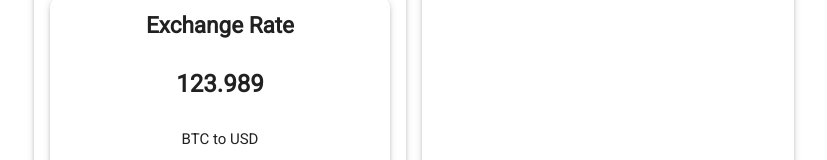
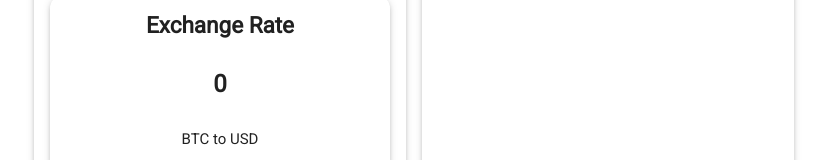
Before and after one commit to maxcore25/next-crypto-dashboard-draft, a Next.js app: page / in a window 1280 px wide. Shown: the part 493-653 px from the top of the page, without its empty margins (226-1053 px from the left). Built offline with nearby package versions, Linux system fonts and the light colour scheme.

Commit message:
'exchangeRate' Prop Into ExchangeRate Component Added

```diff
--- a/app/components/elements/ExchangeRate/index.js
+++ b/app/components/elements/ExchangeRate/index.js
@@ -1,12 +1,12 @@
 import styles from './ExchangeRate.module.scss';
 import { Paper } from '@mui/material';
 
-const ExchangeRate = () => {
+const ExchangeRate = ({ exchangeRate }) => {
   return (
     <Paper elevation={3} sx={{ borderRadius: '12px' }}>
       <div className={styles.mainGrid}>
         <h2>Exchange Rate</h2>
-        <h3>123.989</h3>
+        <h3>{exchangeRate}</h3>
         <span>BTC to USD</span>
       </div>
     </Paper>
```
